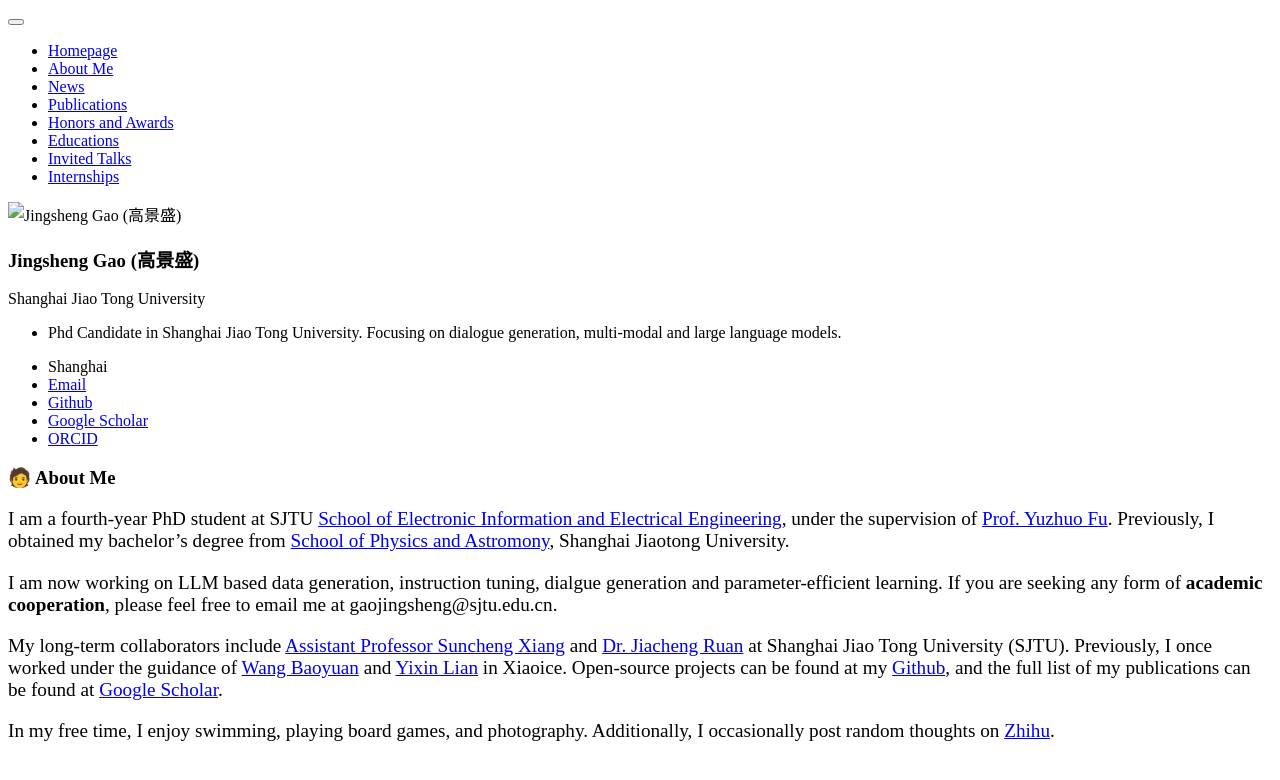
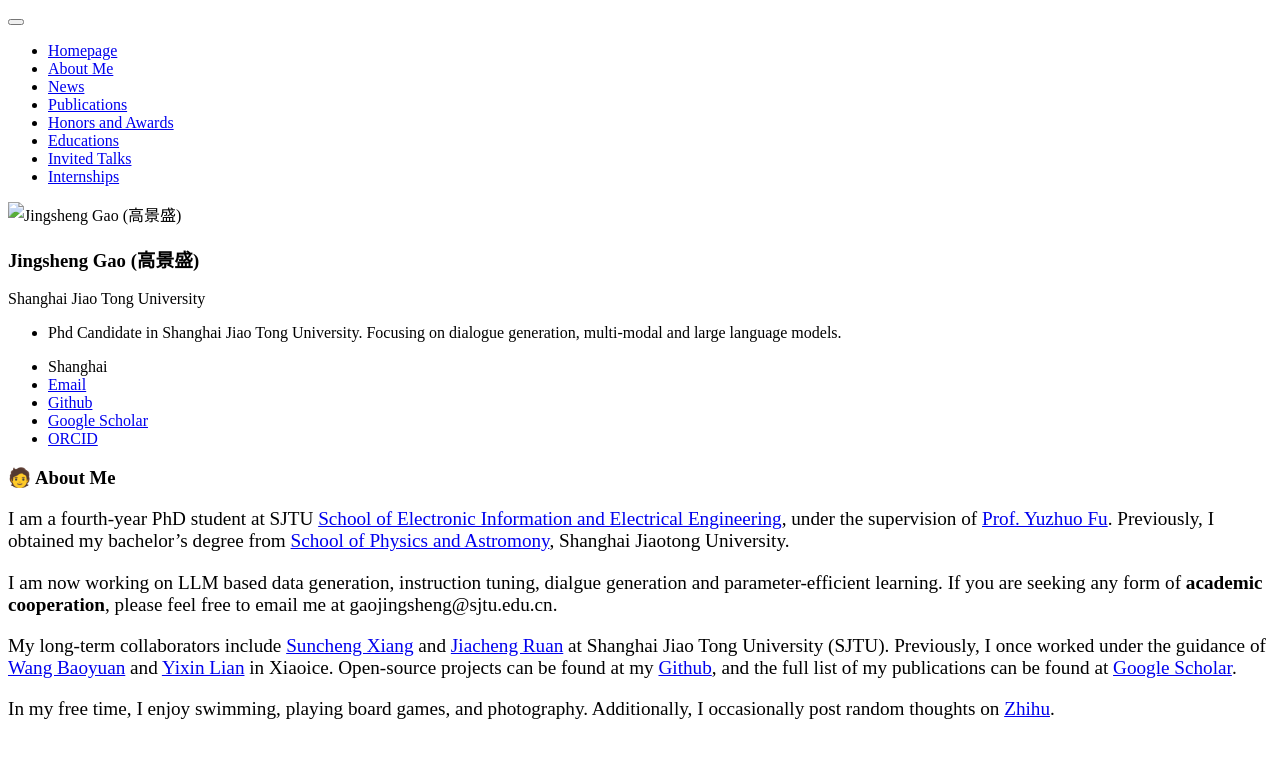
Before and after one commit to jerrynchen/jerrynchen.github.io, a Jekyll site: the page built from _pages/includes/intro.md, in a window 1280 px wide. Shown: the top 780 px of the page. Built offline with Jekyll 4.4.1, drawn with Linux system fonts in a browser that asks for light colours; our own code applies the rules of GitHub Pages for plain Markdown files.

Commit message:
upload all

```diff
--- a/_pages/includes/intro.md
+++ b/_pages/includes/intro.md
@@ -6,7 +6,7 @@ I am a fourth-year PhD student at SJTU [School of Electronic Information and Ele
 
 I am now working on LLM based data generation, instruction tuning, dialgue generation and parameter-efficient learning. If you are seeking any form of **academic cooperation**, please feel free to email me at gaojingsheng@sjtu.edu.cn.
 
-My long-term collaborators include [Assistant Professor Suncheng Xiang](https://jeremyxsc.github.io/) and [Dr. Jiacheng Ruan](https://jcruan519.github.io/) at Shanghai Jiao Tong University (SJTU). Previously, I once worked under the guidance of [Wang Baoyuan](https://sites.google.com/site/zjuwby/home) and [Yixin Lian](https://lianyixin.github.io/profile/) in Xiaoice. Open-source projects can be found at my [Github](https://github.com/gaojingsheng/), and the full list of my publications can be found at [Google Scholar](https://scholar.google.com/citations?view_op=list_works&hl=en&hl=en&user=O4o2aQcAAAAJ).
+My long-term collaborators include [Suncheng Xiang](https://jeremyxsc.github.io/) and [Jiacheng Ruan](https://jcruan519.github.io/) at Shanghai Jiao Tong University (SJTU). Previously, I once worked under the guidance of [Wang Baoyuan](https://sites.google.com/site/zjuwby/home) and [Yixin Lian](https://lianyixin.github.io/profile/) in Xiaoice. Open-source projects can be found at my [Github](https://github.com/gaojingsheng/), and the full list of my publications can be found at [Google Scholar](https://scholar.google.com/citations?view_op=list_works&hl=en&hl=en&user=O4o2aQcAAAAJ).
 
 <!-- I am expected to graduate in 2025. If you have any **suitable job recommendations**, please feel free to contact me. -->
 
```
